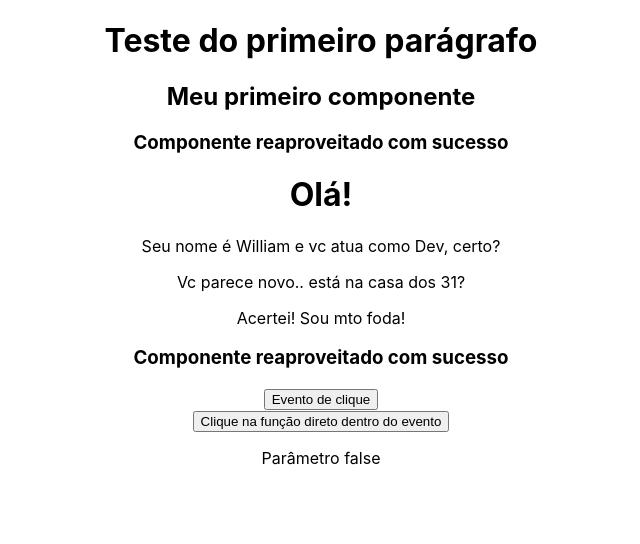
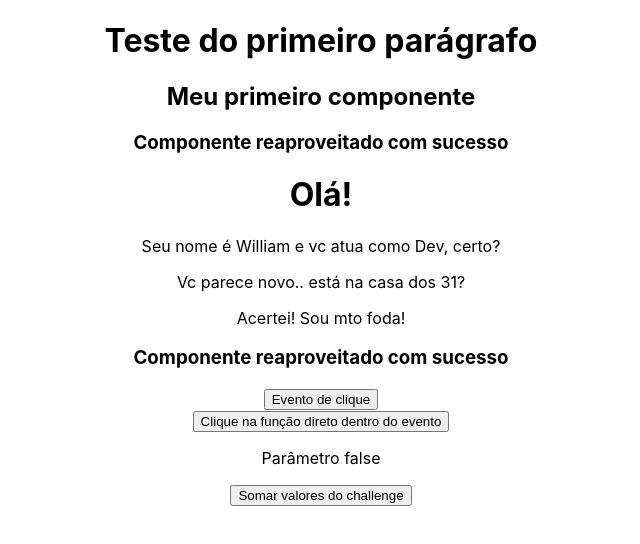
Before and after one commit to WillRadi/react_udemy, a React (Create React App) app in the folder 02_FUNDAMENTOS/fundamentos/: page / in a window 1280 px wide. Shown: the top 544 px of the page, without its empty margins (319-959 px from the left). Built offline with nearby package versions, Linux system fonts and the light colour scheme.

Commit message:
Feat: Challenge

```diff
--- a/02_FUNDAMENTOS/fundamentos/src/App.js
+++ b/02_FUNDAMENTOS/fundamentos/src/App.js
@@ -6,6 +6,7 @@ import Events from './components/Events'
 
 // style
 import './App.css';
+import Challenge from './components/challenge';
 
 function App() {
   return (
@@ -15,6 +16,7 @@ function App() {
       <TemplateExpressions />
       <MyComponent />
       <Events />
+      <Challenge />
     </div>
   );
 }
--- /dev/null
+++ b/02_FUNDAMENTOS/fundamentos/src/components/challenge.js
@@ -0,0 +1,16 @@
+const Challenge = () => {
+  const value_a = 10
+  const value_b = 2
+
+  const sumValues = () => {
+    console.log(`A soma dos números secretos é ${value_a + value_b}`)
+  }
+
+  return (
+    <div>
+      <button onClick={sumValues}>Somar valores do challenge</button>
+    </div>
+  )
+}
+
+export default Challenge
```
